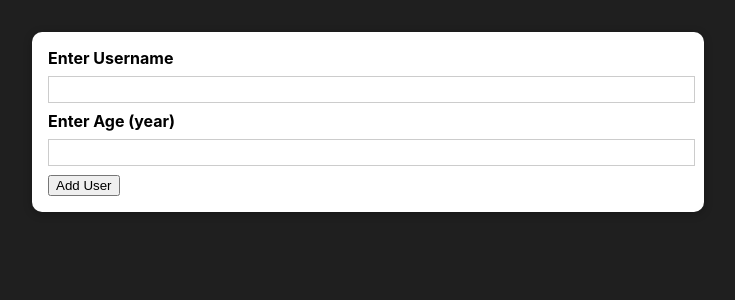
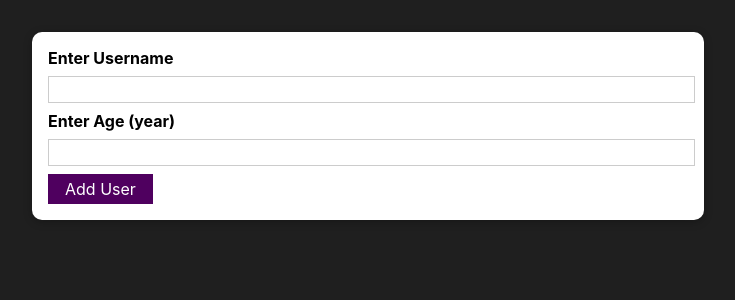
Before and after one commit to Midhunx01/pratice-app__react-input, a React (Create React App) app: page / in a window 1280 px wide. Shown: the top 300 px of the page, without its empty margins (272-1007 px from the left). Built offline with nearby package versions, Linux system fonts and the light colour scheme.

Commit message:
Added reusable button component

```diff
--- /dev/null
+++ b/src/components/UI/Button.js
@@ -0,0 +1,9 @@
+import './button.css';
+
+export default function Button(props) {
+    return (
+        <button className={`${'button'} ${props.className}`} type={props.type || 'button'} onClick={props.onClick}>
+            {props.children}
+        </button>
+    )
+}
--- /dev/null
+++ b/src/components/UI/button.css
@@ -0,0 +1,18 @@
+.button {
+    font: inherit;
+    border: 1px solid #4f005f;
+    background: #4f005f;
+    color: white;
+    padding: 0.25rem 1rem;
+    cursor: pointer;
+  }
+
+  .button:hover,
+  .button:active {
+    background: #741188;
+    border-color: #741188;
+  }
+
+  .button:focus {
+    outline: none;
+  }
--- a/src/components/Users/AddUsers.js
+++ b/src/components/Users/AddUsers.js
@@ -1,3 +1,4 @@
+import Button from '../UI/Button';
 import  Card from '../UI/Card';
 import './addUser.css';
 
@@ -13,7 +14,7 @@
             <input id="username" type="text"/>
             <label htmlFor="age">Enter Age (year) </label>
             <input id="age" type="number"/>
-            <button>Add User</button>
+            <Button>Add User</Button>
         </form>
         </Card>
     )
```
